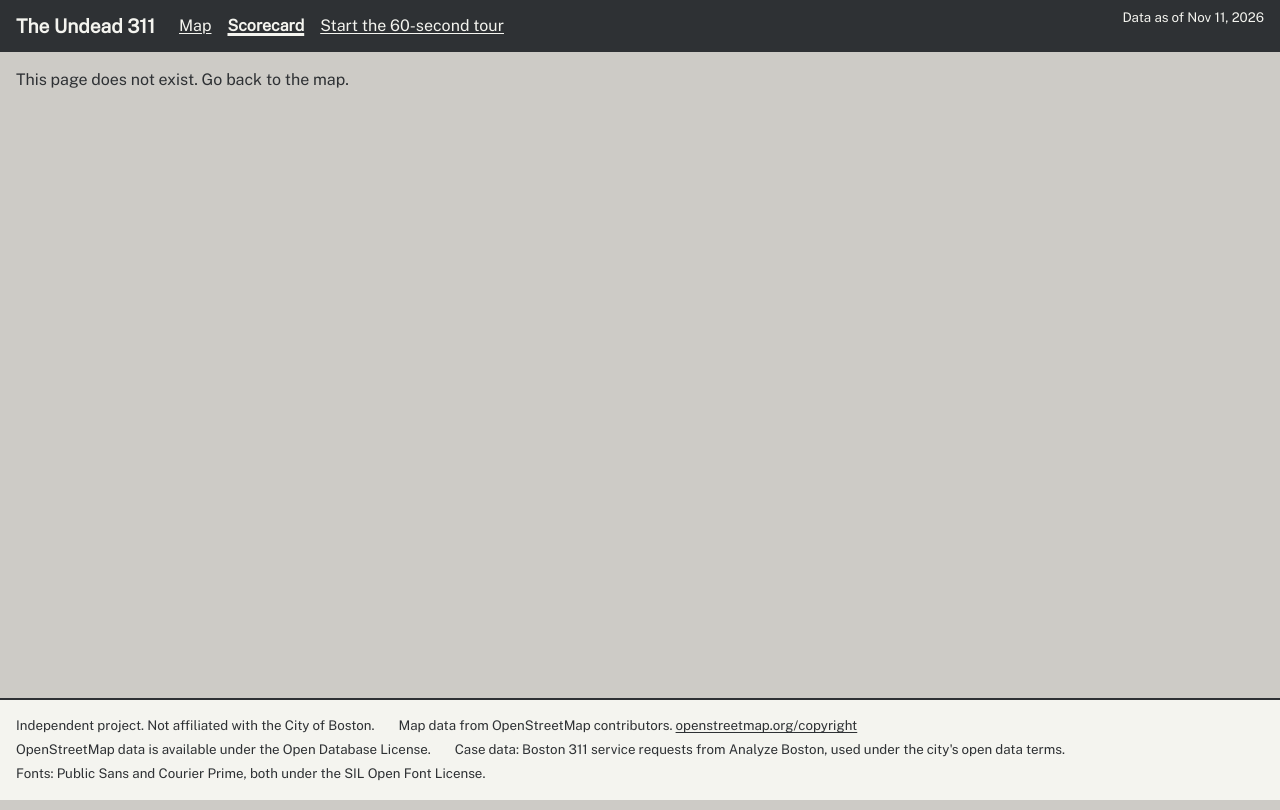
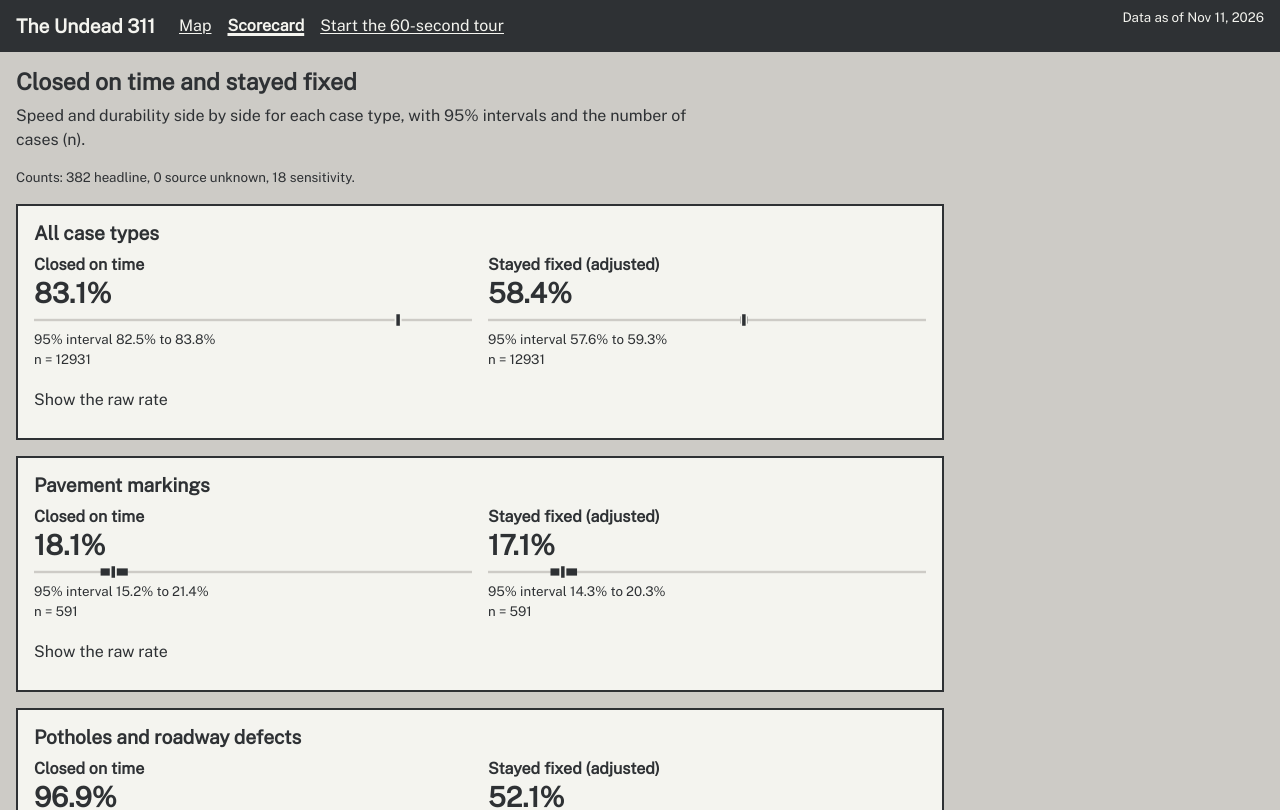
Before and after one commit to ShroudedArrow/undead-311, a React (Vite) app in the folder web/: page /scorecard in a window 1280 px wide. Shown: the top 810 px of the page. Built offline with nearby package versions, Linux system fonts and the light colour scheme.

Commit message:
feat(web): two-number scorecard with intervals, n and raw/adjusted label (REQ-WEB-SCORE.1-2)
Kiro-Agent: web
Kiro-Run: build-1

```diff
--- a/web/src/App.tsx
+++ b/web/src/App.tsx
@@ -3,6 +3,7 @@ import { Shell } from "./components/Shell";
 import { t } from "./lib/t";
 import CardRoute from "./pages/CardRoute";
 import HomePage from "./pages/HomePage";
+import ScorecardPage from "./pages/ScorecardPage";
 
 function NotFound() {
   return (
@@ -21,6 +22,7 @@ export default function App() {
           <Route index element={null} />
           <Route path="zombie/:id" element={<CardRoute />} />
         </Route>
+        <Route path="scorecard" element={<ScorecardPage />} />
         <Route path="*" element={<NotFound />} />
       </Route>
     </Routes>
--- /dev/null
+++ b/web/src/components/RateCell.tsx
@@ -0,0 +1,27 @@
+import { pct } from "../lib/rates";
+import type { Rate } from "../lib/parse";
+import { t } from "../lib/t";
+
+/** A rate with its 95% interval and n. The bar is decoration; every value is also written out (REQ-WEB-A11Y.1). */
+export function RateCell({ label, rate }: { label: string; rate: Rate }) {
+  const known = rate.rate !== null && rate.lo !== null && rate.hi !== null;
+  return (
+    <div className="rate-cell">
+      <p className="rate-label">{label}</p>
+      {known ? (
+        <>
+          <p className="rate-value">{pct(rate.rate)}</p>
+          <svg className="rate-bar" viewBox="0 0 100 10" aria-hidden="true" focusable="false" preserveAspectRatio="none">
+            <rect x="0" y="4" width="100" height="2" className="rate-track" />
+            <rect x={(rate.lo as number) * 100} y="2" width={Math.max(0.6, ((rate.hi as number) - (rate.lo as number)) * 100)} height="6" className="rate-interval" />
+            <rect x={(rate.rate as number) * 100 - 0.6} y="0" width="1.2" height="10" className="rate-point" />
+          </svg>
+          <p className="rate-interval-text">{t("score.interval", { lo: pct(rate.lo), hi: pct(rate.hi) })}</p>
+        </>
+      ) : (
+        <p className="rate-value">{t("score.not_enough")}</p>
+      )}
+      <p className="rate-n">{t("score.n", { n: rate.n })}</p>
+    </div>
+  );
+}
--- /dev/null
+++ b/web/src/components/Scorecard.tsx
@@ -0,0 +1,44 @@
+import { familyLabel } from "../lib/labels";
+import type { ScorecardFile } from "../lib/parse";
+import { headlineScorecards, pct, stayedFixedShown } from "../lib/rates";
+import { t } from "../lib/t";
+import { RateCell } from "./RateCell";
+
+/** On-time next to stayed-fixed for each case type and citywide, with intervals and n (REQ-WEB-SCORE.1-2). */
+export function Scorecard({ file }: { file: ScorecardFile }) {
+  const rows = headlineScorecards(file.scorecards);
+  return (
+    <div className="scorecard">
+      <p>{t("score.intro")}</p>
+      <p className="count-note">{t("score.counts", { headline: file.counts.headline, source_unknown: file.counts.source_unknown, sensitivity: file.counts.sensitivity })}</p>
+      <ul className="score-list">
+        {rows.map((s) => {
+          const shown = stayedFixedShown(s);
+          return (
+            <li key={s.family} className="score-row" data-family={s.family}>
+              <h2>{familyLabel(s.family)}</h2>
+              <div className="score-pair">
+                <RateCell label={t("score.on_time")} rate={s.on_time} />
+                <RateCell label={t(shown.kind === "adjusted" ? "score.label_adjusted" : "score.label_raw")} rate={shown.rate} />
+              </div>
+              {shown.kind === "adjusted" ? (
+                <details className="score-detail">
+                  <summary>{t("score.show_raw")}</summary>
+                  <p>
+                    {t("score.raw_detail", {
+                      rate: pct(s.stayed_fixed_raw.rate) || "n/a",
+                      lo: pct(s.stayed_fixed_raw.lo) || "n/a",
+                      hi: pct(s.stayed_fixed_raw.hi) || "n/a",
+                      n: s.stayed_fixed_raw.n,
+                    })}
+                  </p>
+                </details>
+              ) : null}
+            </li>
+          );
+        })}
+      </ul>
+      <p className="count-note">{t("score.floor")}</p>
+    </div>
+  );
+}
--- /dev/null
+++ b/web/src/lib/rates.ts
@@ -0,0 +1,23 @@
+import type { Rate, Scorecard } from "./parse";
+
+/** "83.1%" from a 0..1 rate; empty string for null. */
+export function pct(rate: number | null | undefined): string {
+  return rate === null || rate === undefined ? "" : `${(rate * 100).toFixed(1)}%`;
+}
+
+export interface ShownRate {
+  rate: Rate;
+  /** Which stayed-fixed number is shown as the headline number (REQ-WEB-SCORE.2). */
+  kind: "adjusted" | "raw";
+}
+
+/** The stayed-fixed number to show: the adjusted rate when it exists, else the raw rate (REQ-WEB-SCORE.2). */
+export function stayedFixedShown(s: Scorecard): ShownRate {
+  return s.stayed_fixed_adj ? { rate: s.stayed_fixed_adj, kind: "adjusted" } : { rate: s.stayed_fixed_raw, kind: "raw" };
+}
+
+/** Headline-tier scorecards, citywide ("all") first, then families by name (REQ-WEB-SCORE.1). */
+export function headlineScorecards(all: readonly Scorecard[]): Scorecard[] {
+  const set = all.filter((s) => s.tier_set === "headline");
+  return [...set].sort((a, b) => (a.family === "all" ? -1 : b.family === "all" ? 1 : a.family < b.family ? -1 : 1));
+}
--- /dev/null
+++ b/web/src/pages/ScorecardPage.tsx
@@ -0,0 +1,16 @@
+import { PanelError } from "../components/PanelError";
+import { Scorecard } from "../components/Scorecard";
+import { useData } from "../lib/data";
+import { parseScorecard } from "../lib/parse";
+import { t } from "../lib/t";
+
+export default function ScorecardPage() {
+  const card = useData("scorecard.json", parseScorecard);
+  return (
+    <div className="page">
+      <h1>{t("score.title")}</h1>
+      {card.status === "error" && <PanelError file={card.file} error={card.error} />}
+      {card.status === "ok" && <Scorecard file={card.data} />}
+    </div>
+  );
+}
--- a/web/src/styles/app.css
+++ b/web/src/styles/app.css
@@ -234,3 +234,19 @@ button:disabled { opacity: 1; border-style: dashed; cursor: not-allowed; }
   .autopsy::before, .autopsy::after { display: none; }
   .autopsy-facts, .case-pair { grid-template-columns: 1fr; }
 }
+
+/* Pages and scorecard (REQ-WEB-SCORE) */
+.page { padding: var(--space-3); max-width: 60rem; }
+.score-list { list-style: none; padding: 0; margin: 0; display: grid; gap: var(--space-3); }
+.score-row { background: var(--crew-white); border: 2px solid var(--asphalt); padding: var(--space-3); }
+.score-pair { display: grid; grid-template-columns: 1fr 1fr; gap: var(--space-3); }
+.rate-label { font-weight: 600; margin: 0; }
+.rate-value { font-size: var(--step-3); font-weight: 700; margin: 0; line-height: 1.2; }
+.rate-interval-text, .rate-n { font-size: var(--step--1); margin: 0; }
+.rate-bar { width: 100%; height: 0.75rem; display: block; margin: var(--space-1) 0; }
+.rate-track { fill: var(--concrete); }
+.rate-interval { fill: var(--asphalt); }
+.rate-point { fill: var(--asphalt); stroke: var(--crew-white); stroke-width: 0.4; }
+.score-detail { margin-top: var(--space-2); }
+.score-detail summary { cursor: pointer; min-height: 2.75rem; display: flex; align-items: center; }
+@media (max-width: 640px) { .score-pair { grid-template-columns: 1fr; } }
```
Also changed, not shown: web/public/data/scorecard.json (+1 -1 lines), web/scripts/make-fixtures.mjs (+10 -7 lines), 2 other files (tests, documents, lock files or other folders).
